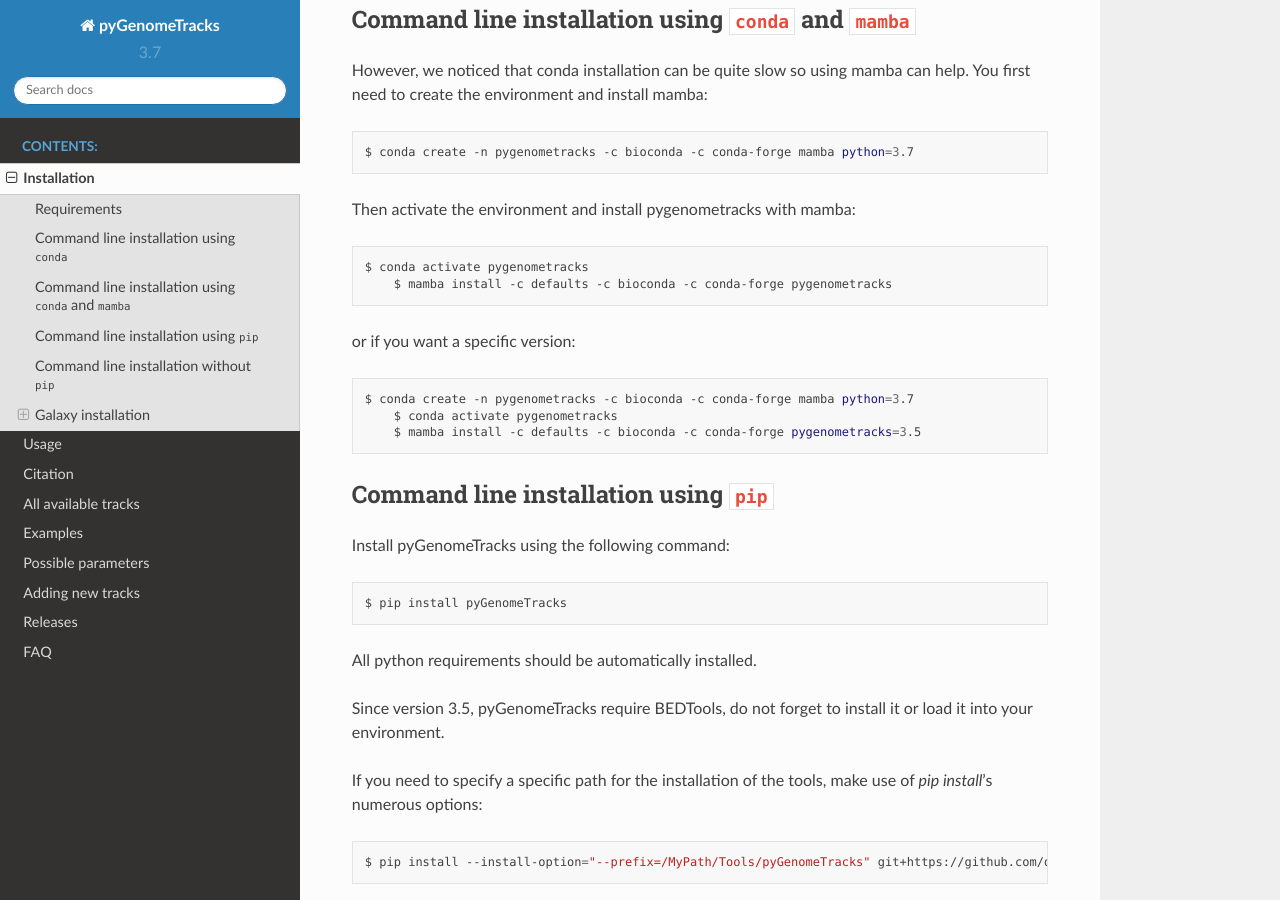
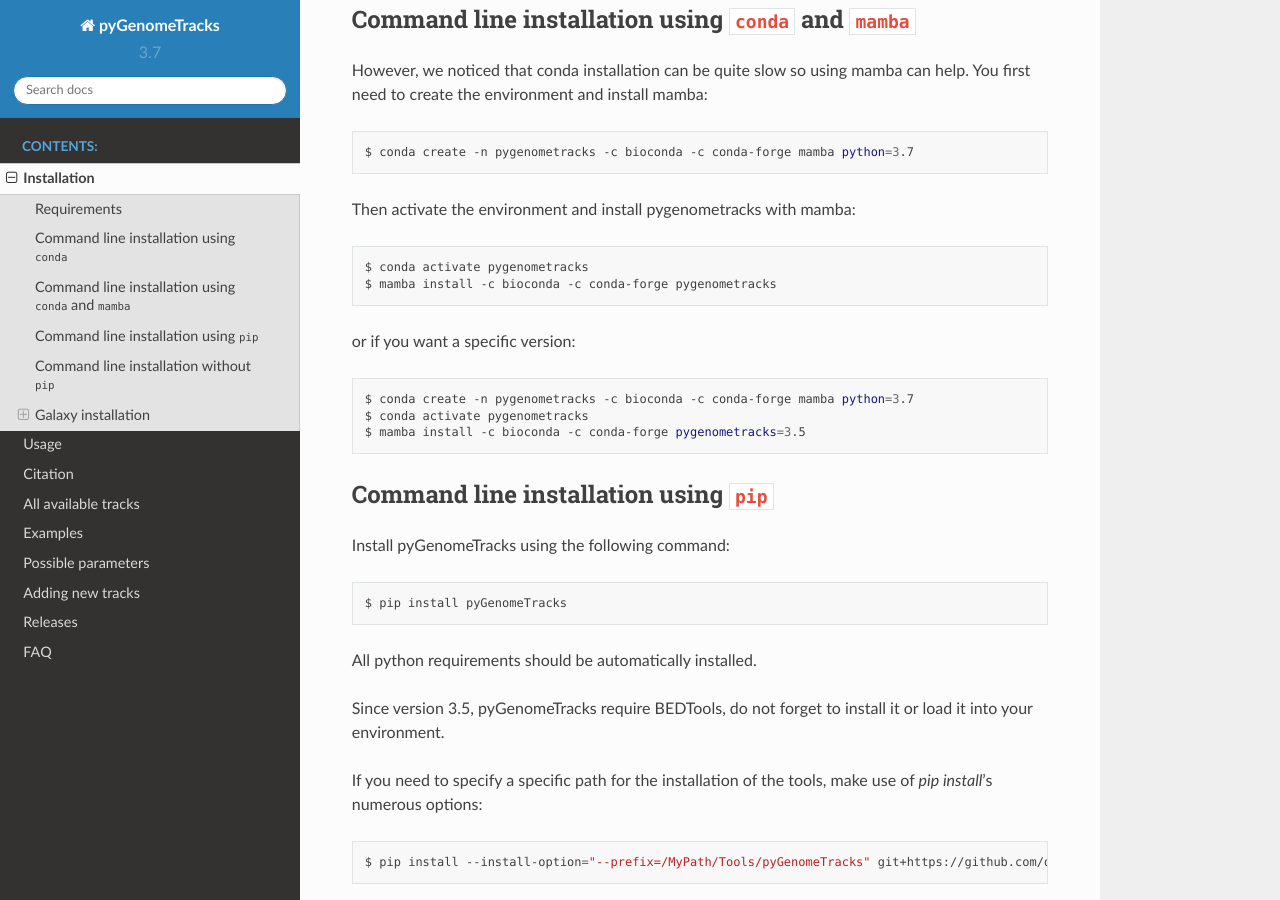
Before and after one commit to deeptools/pyGenomeTracks, a Sphinx documentation site: the page built from docs/content/installation.rst, in a window 1280 px wide and 900 px high, scrolled down 1271 px. Built offline with Sphinx 7.4.7 and the Read the Docs theme 2.0.0, drawn with Linux system fonts in a browser that asks for light colours.

Commit message:
solve issue #409 of install

```diff
--- a/azure-pipelines.yml
+++ b/azure-pipelines.yml
@@ -37,7 +37,7 @@ stages:
           cat requirements_CI.txt | awk -v v=$(matplotlib.version) '{if($0~/matplotlib/){$0="matplotlib =="v}; print}' > requirements_CI_updated.txt
           conda create -n pygenometracks --yes -c conda-forge -c bioconda python=$(python.version) mamba
           source activate pygenometracks
-          mamba install --yes -c defaults -c conda-forge -c bioconda --file requirements_CI_updated.txt
+          mamba install --yes -c conda-forge -c bioconda --file requirements_CI_updated.txt
           python setup.py install
         displayName: installing dependencies
       - script: |
@@ -86,7 +86,7 @@ stages:
           cat requirements_CI.txt | awk -v v=$(matplotlib.version) '{if($0~/matplotlib/){$0="matplotlib =="v}; print}' > requirements_CI_updated.txt
           conda create -n pygenometracks --yes -c conda-forge -c bioconda python=$(python.version) mamba
           source activate pygenometracks
-          mamba install --yes -c defaults -c conda-forge -c bioconda --file requirements_CI_updated.txt
+          mamba install --yes -c conda-forge -c bioconda --file requirements_CI_updated.txt
           python setup.py install
         displayName: installing dependencies
       - script: |
--- a/docs/content/installation.rst
+++ b/docs/content/installation.rst
@@ -60,7 +60,7 @@ Then activate the environment and install pygenometracks with mamba:
 .. code:: bash
 
     $ conda activate pygenometracks
-	$ mamba install -c defaults -c bioconda -c conda-forge pygenometracks
+    $ mamba install -c bioconda -c conda-forge pygenometracks
 
 
 or if you want a specific version:
@@ -69,8 +69,8 @@ or if you want a specific version:
 .. code:: bash
 
     $ conda create -n pygenometracks -c bioconda -c conda-forge mamba python=3.7
-	$ conda activate pygenometracks
-	$ mamba install -c defaults -c bioconda -c conda-forge pygenometracks=3.5
+    $ conda activate pygenometracks
+    $ mamba install -c bioconda -c conda-forge pygenometracks=3.5
 
 Command line installation using ``pip``
 -----------------------------------------
```
Also changed, not shown: README.md (+2 -2 lines).
